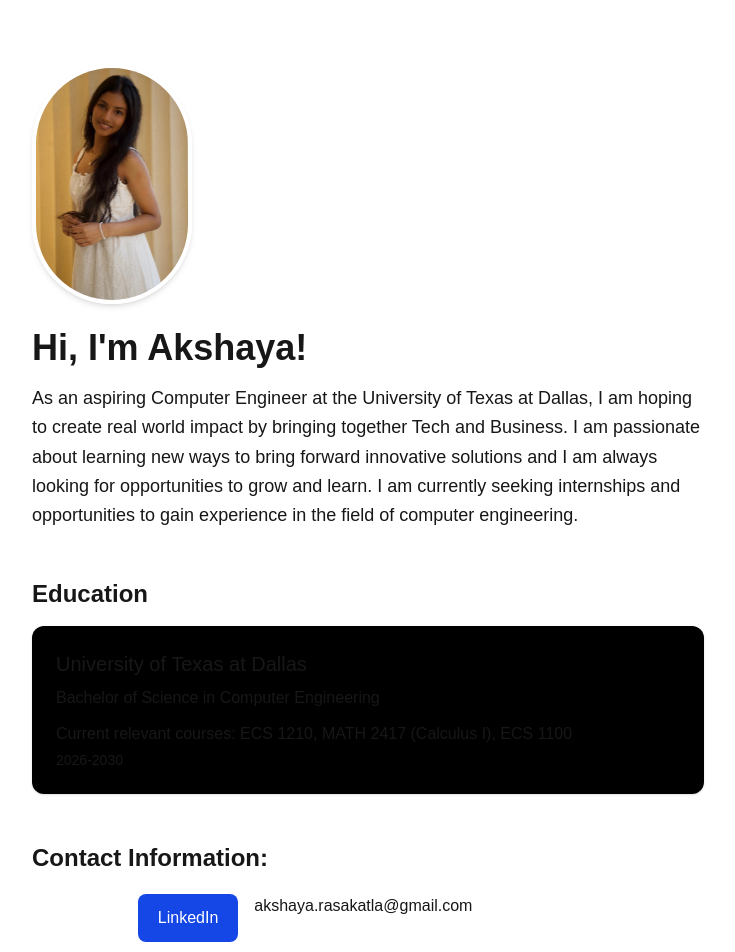
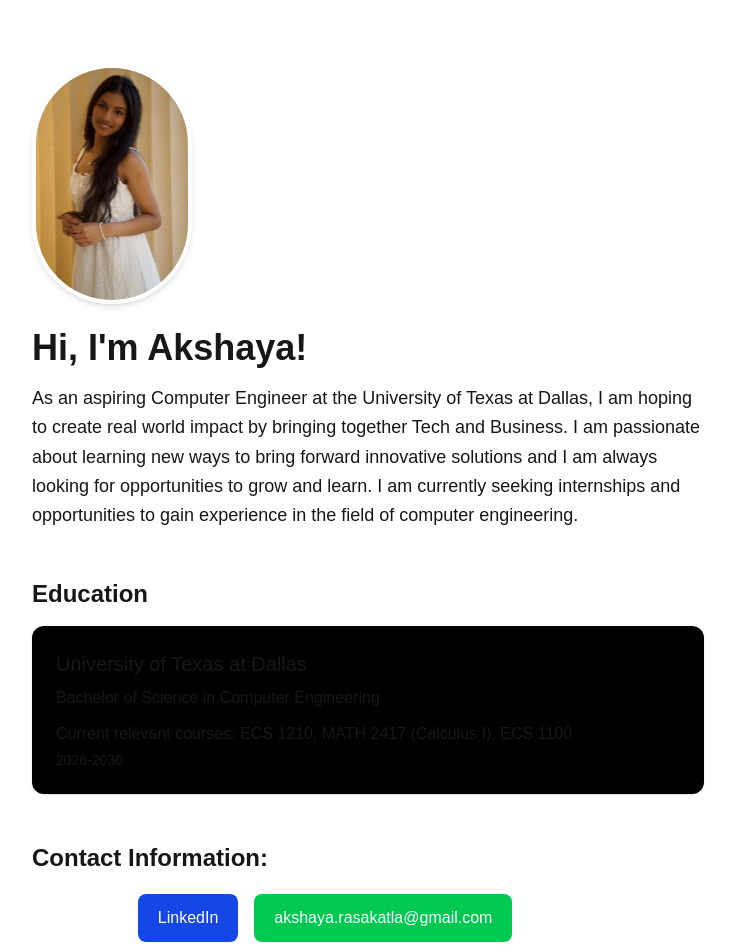
Before and after one commit to akshayarasakatla/Akshaya_Portfolio-, a Next.js app: page / in a window 1280 px wide. Shown: the top 952 px of the page, without its empty margins (272-1007 px from the left). Built offline with nearby package versions, Linux system fonts and the light colour scheme.

Commit message:
email link medit

```diff
--- a/app/page.tsx
+++ b/app/page.tsx
@@ -74,8 +74,10 @@ export default function Home() {
             </a>
 
             <a
-              href="akshaya.rasakatla@gmail.com"            >
-              akshaya.rasakatla@gmail.com
+              href="mailto:akshaya.rasakatla@gmail.com"
+              className="rounded-lg bg-green-500 px-5 py-3 text-white hover:bg-green-600 transition"
+            >
+akshaya.rasakatla@gmail.com
             </a>
           </div>
           </section>
```
